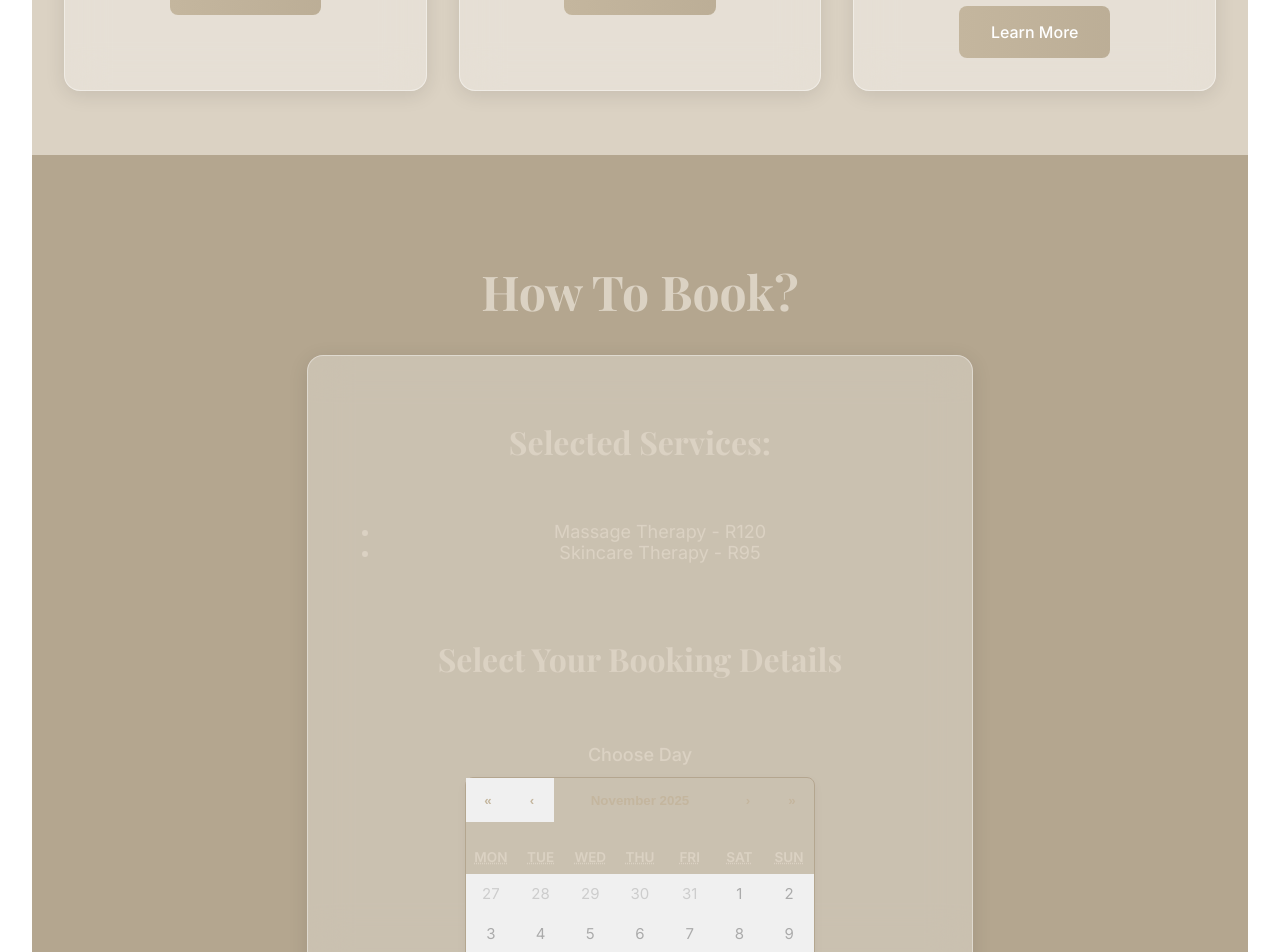
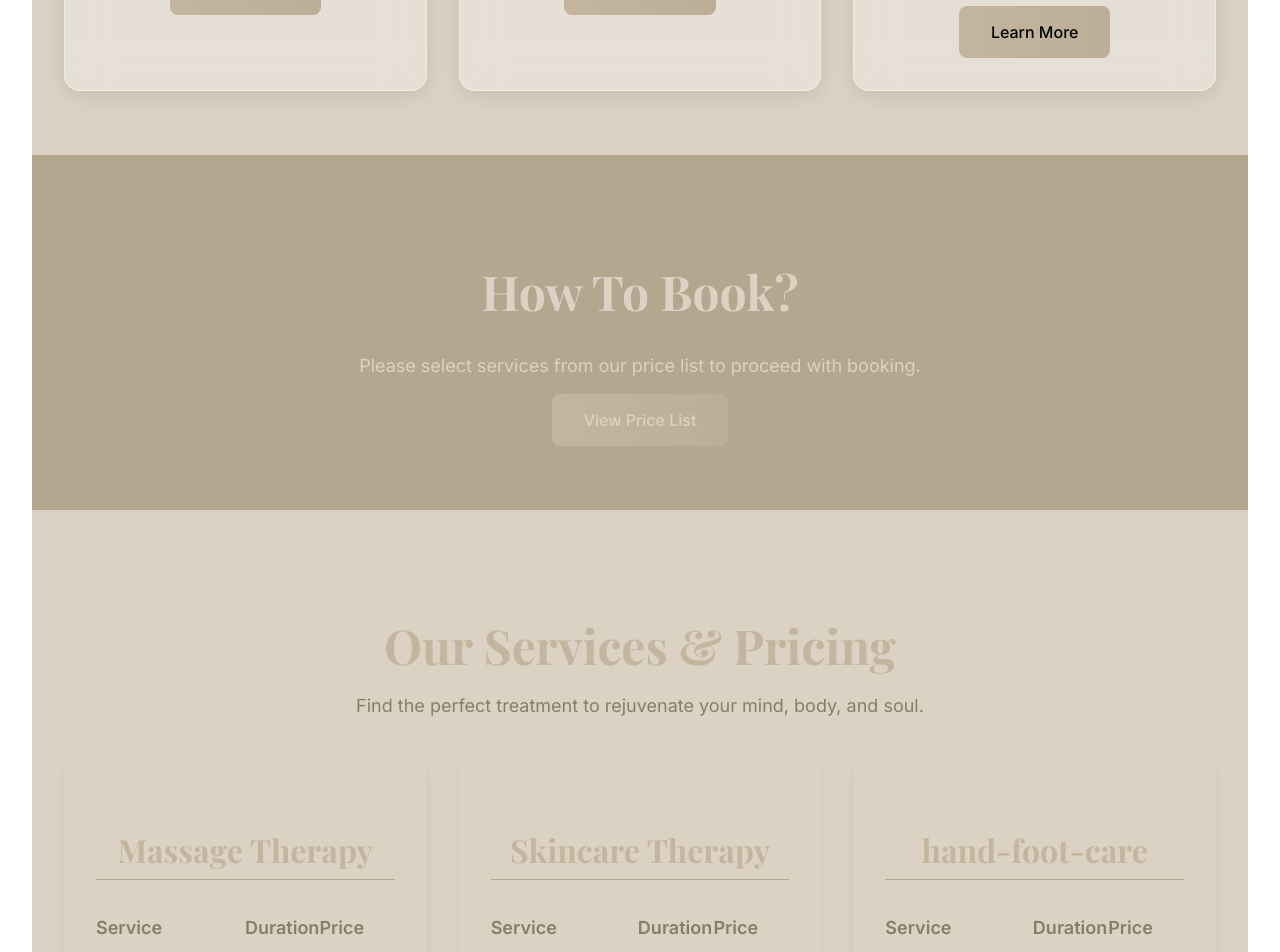
Before and after one commit to NgomsoGaya/mobilespa, a React (Vite) app: page / in a window 1280 px wide. Shown: the part 1848-2800 px from the top of the page. Built offline with nearby package versions, Linux system fonts and the light colour scheme.

Commit message:
Feat: Implement service selection animation and fix navigation

```diff
--- a/src/App.jsx
+++ b/src/App.jsx
@@ -1,25 +1,37 @@
-import React from 'react';
+import React, { useState } from 'react';
 import Navbar from './components/Layout/Navbar';
 import Footer from './components/Layout/Footer';
 import HeroSection from './sections/HeroSection';
 import ServicesSection from './sections/ServicesSection';
-import HowToBook from './sections/HowToBook'; // New import
+import HowToBook from './sections/HowToBook';
 import AdvantageSection from './sections/AdvantageSection';
 import AboutUsSection from './sections/AboutUsSection';
 import PriceListSection from './sections/PriceListSection';
 import VouchersSection from './sections/VouchersSection';
 import CTASection from './sections/CTASection';
-import './App.css'; // Assuming some global app styling if needed
+import './App.css';
 
 function App() {
+  const [selectedServices, setSelectedServices] = useState([]);
+
+  const handleAddService = (service) => {
+    setSelectedServices((prevServices) => {
+      // Prevent adding duplicate services
+      if (prevServices.find(s => s.id === service.id)) {
+        return prevServices;
+      }
+      return [...prevServices, service];
+    });
+  };
+
   return (
     <div className="App">
       <Navbar />
       <main>
         <HeroSection />
         <ServicesSection />
-        <CTASection />
-        <PriceListSection />
+        <CTASection selectedServices={selectedServices} /> {/* Pass selectedServices */}
+        <PriceListSection onAddService={handleAddService} /> {/* Pass onAddService */}
         <HowToBook />
         <VouchersSection />
         <AboutUsSection />
--- a/src/components/Forms/Booking/BookingSelector.jsx
+++ b/src/components/Forms/Booking/BookingSelector.jsx
@@ -76,7 +76,7 @@ const BookingSelector = ({ onContinue, selectedServices }) => {
         onClick={handleContinueClick}
         disabled={!selectedDay || !selectedTime}
       >
-        Continue
+        Book via Whatsapp
       </Button>
     </div>
   );
--- a/src/components/UI/Button.css
+++ b/src/components/UI/Button.css
@@ -1,35 +1,37 @@
 .button {
-    padding: 0.8rem 1.5rem;
+    padding: 1rem 2rem;
     border: none;
-    border-radius: 5px;
+    border-radius: 8px;
     cursor: pointer;
     font-family: var(--font-body);
     font-size: 1rem;
     font-weight: 500;
     transition: all 0.3s ease;
-    text-decoration: none; /* Ensure buttons don't look like links */
-    display: inline-block; /* Allows padding and margin to work as expected */
+    text-decoration: none;
+    display: inline-block;
 }
 
-.button-primary {
-    background-color: var(--color-primary); /* Soft Sage Green */
-    color: var(--color-white-text);
+.button.primary {
+    background: linear-gradient(to right, var(--color-primary), var(--color-accent));
+    color: var(--color-white);
+    background-size: 200% auto; /* For gradient animation */
+    transition: background-position 0.5s ease, transform 0.3s ease;
 }
 
-.button-primary:hover {
-    background-color: var(--color-accent); /* Darken on hover */
-    box-shadow: 0 4px 8px rgba(0, 0, 0, 0.2);
+.button.primary:hover {
+    background-position: right center; /* Shift gradient on hover */
+    transform: scale(1.05); /* Slightly enlarge button on hover */
 }
 
-.button-secondary {
+.button.secondary {
     background-color: transparent;
     color: var(--color-primary);
     border: 2px solid var(--color-primary);
 }
 
-.button-secondary:hover {
+.button.secondary:hover {
     background-color: var(--color-primary);
-    color: var(--color-white-text);
+    color: var(--color-white);
     box-shadow: 0 4px 8px rgba(0, 0, 0, 0.2);
 }
 
@@ -41,12 +43,12 @@
 /* Responsive adjustments for buttons */
 @media (max-width: 768px) {
     .button {
-        width: 100%; /* Full width buttons on smaller screens */
-        padding: 0.7rem 1.2rem;
+        max-width: calc(100% - 2rem); /* Allow button to shrink, accounting for 1rem margin on each side */
+        padding: 0.8rem 1.5rem;
         font-size: 0.95rem;
     }
     .button-large {
-        padding: 0.9rem 1.8rem;
+        padding: 1rem 2rem;
         font-size: 1rem;
     }
 }
--- a/src/components/UI/Button.jsx
+++ b/src/components/UI/Button.jsx
@@ -1,10 +1,23 @@
 import React from 'react';
 import './Button.css';
 
-const Button = ({ children, type = 'primary', size = 'normal', onClick }) => {
+const Button = ({ children, type = 'primary', size = 'normal', onClick, href }) => {
   const sizeClass = size === 'large' ? 'button-large' : '';
+  const commonProps = {
+    className: `button ${type} ${sizeClass}`,
+    onClick: onClick,
+  };
+
+  if (href) {
+    return (
+      <a href={href} {...commonProps}>
+        {children}
+      </a>
+    );
+  }
+
   return (
-    <button className={`button button-${type} ${sizeClass}`} onClick={onClick}>
+    <button {...commonProps}>
       {children}
     </button>
   );
--- a/src/sections/CTASection.jsx
+++ b/src/sections/CTASection.jsx
@@ -2,17 +2,12 @@ import React, { useState } from 'react';
 import FadeInOnScroll from '../components/Transitions/FadeInOnScroll';
 import BookingSelector from '../components/Forms/Booking/BookingSelector';
 import BookingModal from '../components/Forms/Booking/BookingModal';
+import Button from '../components/UI/Button'; // Import Button component
 import './CTASection.css';
 
-const CTASection = () => {
+const CTASection = ({ selectedServices }) => { // Receive selectedServices as prop
   const [isModalOpen, setIsModalOpen] = useState(false);
   const [bookingDetails, setBookingDetails] = useState(null);
-
-  // Dummy data for selected services - this would come from a service selection mechanism
-  const [selectedServices, setSelectedServices] = useState([
-    { id: 'massage', name: 'Massage Therapy', price: 'R120' },
-    { id: 'facial', name: 'Skincare Therapy', price: 'R95' },
-  ]);
 
   const handleContinueBooking = (details) => {
     setBookingDetails({ ...details, selectedServices }); // Pass selected services to modal
@@ -28,7 +23,16 @@ const CTASection = () => {
     <section className="cta-section" id="cta-section">
       <FadeInOnScroll>
         <h2 className="cta-title">How To Book?</h2>
-        <BookingSelector onContinue={handleContinueBooking} selectedServices={selectedServices} />
+        {selectedServices && selectedServices.length > 0 ? (
+          <BookingSelector onContinue={handleContinueBooking} selectedServices={selectedServices} />
+        ) : (
+          <div className="no-services-selected">
+            <p>Please select services from our price list to proceed with booking.</p>
+            <Button type="primary" onClick={() => window.location.href = '#price-list-section'}>
+              View Price List
+            </Button>
+          </div>
+        )}
       </FadeInOnScroll>
 
       {isModalOpen && (
--- a/src/sections/HeroSection.css
+++ b/src/sections/HeroSection.css
@@ -99,6 +99,7 @@
     .hero-buttons {
         flex-direction: column;
         gap: 1rem;
+        align-items: center; /* Added for centering */
     }
     .hero-stats-row {
         flex-wrap: wrap;
@@ -120,6 +121,7 @@
     .hero-buttons {
         flex-direction: column;
         gap: 1rem;
+        align-items: center; /* Added for centering */
     }
     .hero-stats-row {
         flex-direction: row;
--- a/src/sections/HeroSection.jsx
+++ b/src/sections/HeroSection.jsx
@@ -15,7 +15,7 @@ const HeroSection = () => {
                 </p>
                 <div className="hero-buttons">
                     <Button href="#cta-section" type="primary">Book Your Session</Button>
-                    <Button href="#services" type="secondary">Explore Services</Button>
+                    <Button href="#price-list-section" type="secondary">Explore Services</Button>
                 </div>
             </div>
             <div className="hero-stats-row">
--- a/src/sections/PriceListSection.jsx
+++ b/src/sections/PriceListSection.jsx
@@ -1,4 +1,4 @@
-import React from 'react';
+import React, { useState, useEffect } from 'react';
 import FadeInOnScroll from '../components/Transitions/FadeInOnScroll';
 import './PriceListSection.css';
 
@@ -6,40 +6,50 @@ const services = [
   {
     category: 'Massage Therapy',
     items: [
-      { name: 'Swedish Massage', duration: '60 min', price: 'R120' },
-      { name: 'Deep Tissue Massage', duration: '60 min', price: 'R150' },
-      { name: 'Hot Stone Massage', duration: '75 min', price: 'R200' },
-      { name: 'Aromatherapy Massage', duration: '60 min', price: 'R140' },
+      { id: 'swedish-massage', name: 'Swedish Massage', duration: '60 min', price: 'R120' },
+      { id: 'deep-tissue-massage', name: 'Deep Tissue Massage', duration: '60 min', price: 'R150' },
+      { id: 'hot-stone-massage', name: 'Hot Stone Massage', duration: '75 min', price: 'R200' },
+      { id: 'aromatherapy-massage', name: 'Aromatherapy Massage', duration: '60 min', price: 'R140' },
     ],
   },
   {
     category: 'Skincare Therapy',
     items: [
-      { name: 'Organic Facial', duration: '60 min', price: 'R95' },
-      { name: 'Hydrating Facial', duration: '60 min', price: 'R110' },
-      { name: 'Anti-Aging Facial', duration: '75 min', price: 'R130' },
+      { id: 'organic-facial', name: 'Organic Facial', duration: '60 min', price: 'R95' },
+      { id: 'hydrating-facial', name: 'Hydrating Facial', duration: '60 min', price: 'R110' },
+      { id: 'anti-aging-facial', name: 'Anti-Aging Facial', duration: '75 min', price: 'R130' },
     ],
   },
   {
-    category: 'Hand & Foot Care',
+    category: 'hand-foot-care',
     items: [
-      { name: 'Classic Manicure', duration: '45 min', price: 'R80' },
-      { name: 'Spa Pedicure', duration: '60 min', price: 'R120' },
-      { name: 'Gel Manicure', duration: '60 min', price: 'R150' },
+      { id: 'classic-manicure', name: 'Classic Manicure', duration: '45 min', price: 'R80' },
+      { id: 'spa-pedicure', name: 'Spa Pedicure', duration: '60 min', price: 'R120' },
+      { id: 'gel-manicure', name: 'Gel Manicure', duration: '60 min', price: 'R150' },
     ],
   },
   {
-    category: 'Waxing & Tinting',
+    category: 'waxing-tinting',
     items: [
-      { name: 'Eyebrow Wax', duration: '15 min', price: 'R40' },
-      { name: 'Full Leg Wax', duration: '45 min', price: 'R180' },
-      { name: 'Bikini Wax', duration: '30 min', price: 'R100' },
-      { name: 'Eyelash Tint', duration: '20 min', price: 'R60' },
+      { id: 'eyebrow-wax', name: 'Eyebrow Wax', duration: '15 min', price: 'R40' },
+      { id: 'full-leg-wax', name: 'Full Leg Wax', duration: '45 min', price: 'R180' },
+      { id: 'bikini-wax', name: 'Bikini Wax', duration: '30 min', price: 'R100' },
+      { id: 'eyelash-tint', name: 'Eyelash Tint', duration: '20 min', price: 'R60' },
     ],
   },
 ];
 
-const PriceListSection = () => {
+const PriceListSection = ({ onAddService }) => {
+  const [animatedButtons, setAnimatedButtons] = useState({});
+
+  const handleAddServiceClick = (item) => {
+    onAddService(item);
+    setAnimatedButtons((prev) => ({ ...prev, [item.id]: true }));
+    setTimeout(() => {
+      setAnimatedButtons((prev) => ({ ...prev, [item.id]: false }));
+    }, 500); // Animation duration
+  };
+
   return (
     <section className="price-list-section" id="price-list-section">
       <FadeInOnScroll>
@@ -50,22 +60,14 @@ const PriceListSection = () => {
         <div className="price-list-content">
           {services.map((serviceCategory, index) => (
             <div key={index} className="price-category">
-              <h3>{serviceCategory.category}</h3>
+              <h3 id={serviceCategory.category.toLowerCase().replace(/\s/g, '-')}>{serviceCategory.category}</h3>
               <table className="price-table">
                 <thead>
-                  <tr>
-                    <th>Service</th>
-                    <th>Duration</th>
-                    <th>Price</th>
-                  </tr>
+                  <tr><th>Service</th><th>Duration</th><th>Price</th><th></th></tr>
                 </thead>
                 <tbody>
                   {serviceCategory.items.map((item, itemIndex) => (
-                    <tr key={itemIndex}>
-                      <td>{item.name}</td>
-                      <td>{item.duration}</td>
-                      <td>{item.price}</td>
-                    </tr>
+                    <tr key={itemIndex} id={item.id}><td>{item.name}</td><td>{item.duration}</td><td>{item.price}</td><td><button className={`add-service-button ${animatedButtons[item.id] ? 'animate' : ''}`} onClick={() => handleAddServiceClick(item)}>+</button></td></tr>
                   ))}
                 </tbody>
               </table>
--- a/src/sections/ServiceCard.jsx
+++ b/src/sections/ServiceCard.jsx
@@ -2,7 +2,7 @@ import React from 'react';
 import Button from '../components/UI/Button';
 import './ServiceCard.css';
 
-const ServiceCard = ({ icon, title, description, price }) => {
+const ServiceCard = ({ icon, title, description, price, serviceId }) => {
   return (
     <div className="service-card card">
       <img src={icon} alt={title} className="service-icon" />
@@ -10,7 +10,7 @@ const ServiceCard = ({ icon, title, description, price }) => {
       {/* <p className="service-description">{description}</p> */}
       {/* <div className="service-price">Starting From: {price}</div> */}
       <br />
-      <Button type="primary">Learn More</Button>
+      <Button type="primary" href={`#${serviceId}`}>Learn More</Button>
     </div>
   );
 };
--- a/src/sections/ServicesSection.jsx
+++ b/src/sections/ServicesSection.jsx
@@ -12,36 +12,42 @@ import aromatherapy from '../assets/images/aromatherapy.jpg';
 
 const services = [
   {
+    id: 'massage-therapy', // Matching ID from PriceListSection
     icon: massageTherapy,
     title: 'Massage Therapy',
     description: 'Swedish, Deep Tissue, or Hot Stone to release tension.',
     price: 'R120',
   },
   {
+    id: 'skincare-therapy', // Matching ID from PriceListSection
     icon: facial,
     title: 'Skincare Therapy',
     description: 'Organic facials with gentle expert care.',
     price: 'R95',
   },
   {
+    id: 'hand-foot-care', // Matching ID from PriceListSection
     icon: couplesTherapy,
     title: 'Hand & Foot Care',
     description: 'Side-by-side relaxation treatments.',
     price: 'R220',
   },
   {
+    id: 'waxing-tinting', // Matching ID from PriceListSection
     icon: aromatherapy,
     title: 'Waxing & Tinting',
     description: 'Mind–body balance with essential oils.',
     price: 'R85',
   },
   {
+    id: 'corporate-wellness', // New ID for this service
     icon: aromatherapy,
     title: 'Corporate Wellness',
     description: 'Mind–body balance with essential oils.',
     price: 'R85',
   },
   {
+    id: 'special-occasions-pamper-parties', // New ID for this service
     icon: aromatherapy,
     title: 'Special Occasions & Pamper Parties',
     description: 'Mind–body balance with essential oils.',
@@ -90,6 +96,7 @@ const ServicesSection = () => {
                 title={service.title}
                 description={service.description}
                 price={service.price}
+                serviceId={service.id} // Pass service.id directly
               />
             ))}
           </Slider>
@@ -102,6 +109,7 @@ const ServicesSection = () => {
                 title={service.title}
                 description={service.description}
                 price={service.price}
+                serviceId={service.id} // Pass service.id directly
               />
             ))}
           </div>
```
Also changed, not shown: src/sections/PriceListSection.css (+35 -0 lines), src/sections/ServiceCard.css (+7 -0 lines).
